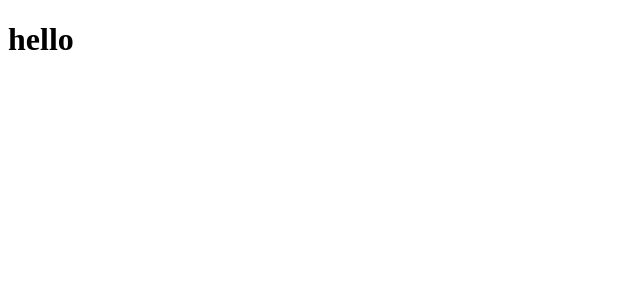
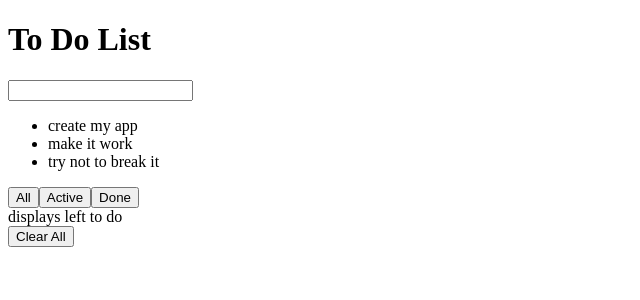
Before and after one commit to ChadCooper06/To-Dos, a React (Create React App) app: page / in a window 1280 px wide. Shown: the top 300 px of the page, without its empty margins (0-640 px from the left). Built offline with nearby package versions, Linux system fonts and the light colour scheme.

Commit message:
added overall layout of page

```diff
--- a/src/App.js
+++ b/src/App.js
@@ -1,9 +1,10 @@
 import React from "react";
+import Paper from "./paper";
 
-function App(props) {
+function App() {
   return (
     <div className="App">
-      <h1>hello</h1>
+      <Paper />
     </div>
   );
 }
--- a/src/index.js
+++ b/src/index.js
@@ -4,8 +4,6 @@ import App from './App';
 
 const rootElement = document.getElementById('root')
 ReactDOM.render(
-
-    <App />,
-    rootElement
-
+  <App />,
+  rootElement
 );
--- /dev/null
+++ b/src/paper.js
@@ -0,0 +1,22 @@
+import React from "react";
+
+export default function Paper() {
+    return(
+        <div className="toDoPage">
+            <h1 className="title">To Do List</h1>
+            <input className="inputBox" type='text'></input>
+            <div className="tasks">
+                <ul>
+                    <li>create my app</li>
+                    <li>make it work</li>
+                    <li>try not to break it</li>
+                </ul>
+            </div>
+            <button className="all">All</button>
+            <button className="active">Active</button>
+            <button className="done">Done</button>
+            <div className="counter">displays left to do</div>
+            <button className="clearAll">Clear All</button>
+        </div>
+    )
+};
```
